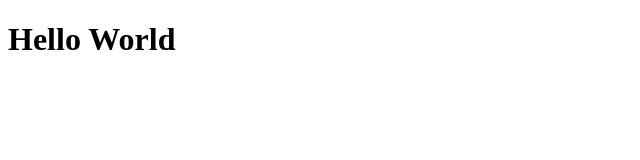
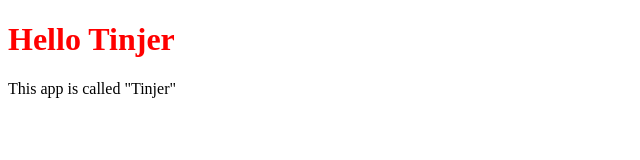
Before and after one commit to Teppei-tt/Tinjer, a plain HTML site: page index.html in a window 1280 px wide. Shown: the whole page, without its empty margins (0-640 px from the left). Drawn offline with Linux system fonts and the light colour scheme.

Commit message:
階層変更

```diff
--- /dev/null
+++ b/css/style.css
@@ -0,0 +1,3 @@
+h1 {
+  color: red;
+}
--- a/htdocs/index.html
+++ b/index.html
@@ -4,9 +4,12 @@
     <meta charset="UTF-8" />
     <meta http-equiv="X-UA-Compatible" content="IE=edge" />
     <meta name="viewport" content="width=device-width, initial-scale=1.0" />
+    <link rel="stylesheet" href="/css/style.css" />
+    <script src="/js//main.js"></script>
     <title>Tinjer</title>
   </head>
   <body>
-    <h1>Hello World</h1>
+    <h1>Hello Tinjer</h1>
+    <p>This app is called "Tinjer"</p>
   </body>
 </html>
--- /dev/null
+++ b/js/main.js
@@ -0,0 +1 @@
+alert("hello Tinjer");
```
